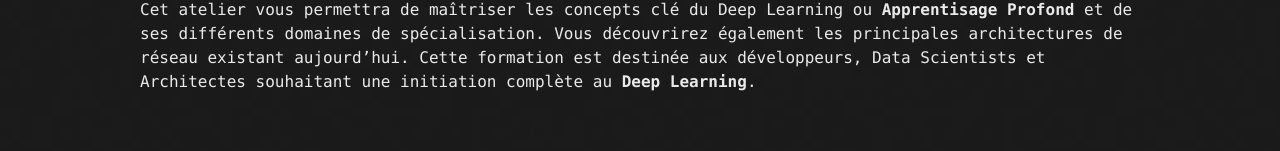
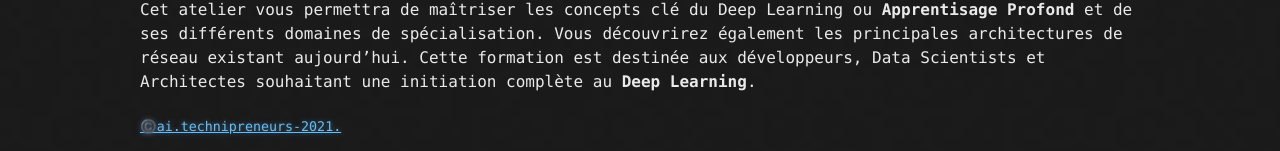
Before and after one commit to ai-technipreneurs/Nos-Formations-AI, a Jekyll site: the page built from index.md, in a window 1280 px wide. Shown: the part 1849-2000 px from the top of the page. Built offline with Jekyll 4.4.1, drawn with Linux system fonts in a browser that asks for light colours; before the commit the page ends 1963 px from its top, so only the background shows below that.

Commit message:
Update default.html

```diff
--- a/_layouts/default.html
+++ b/_layouts/default.html
@@ -25,6 +25,7 @@
           {% endif %}
           <a href="{{ site.github.repository_url }}" class="btn btn-github"><span class="icon"></span>View on GitHub</a>
         </section>-->
+
       </div>
     </header>
 
@@ -32,6 +33,9 @@
       <section id="main_content">
         {{ content }}
       </section>
+      <footer>
+        <p><small> <a href="https://github.com/ai-technipreneurs">©️ai.technipreneurs-2021.</a></small></p>
+      </footer>
     </div>
 
     {% if site.google_analytics %}
```
